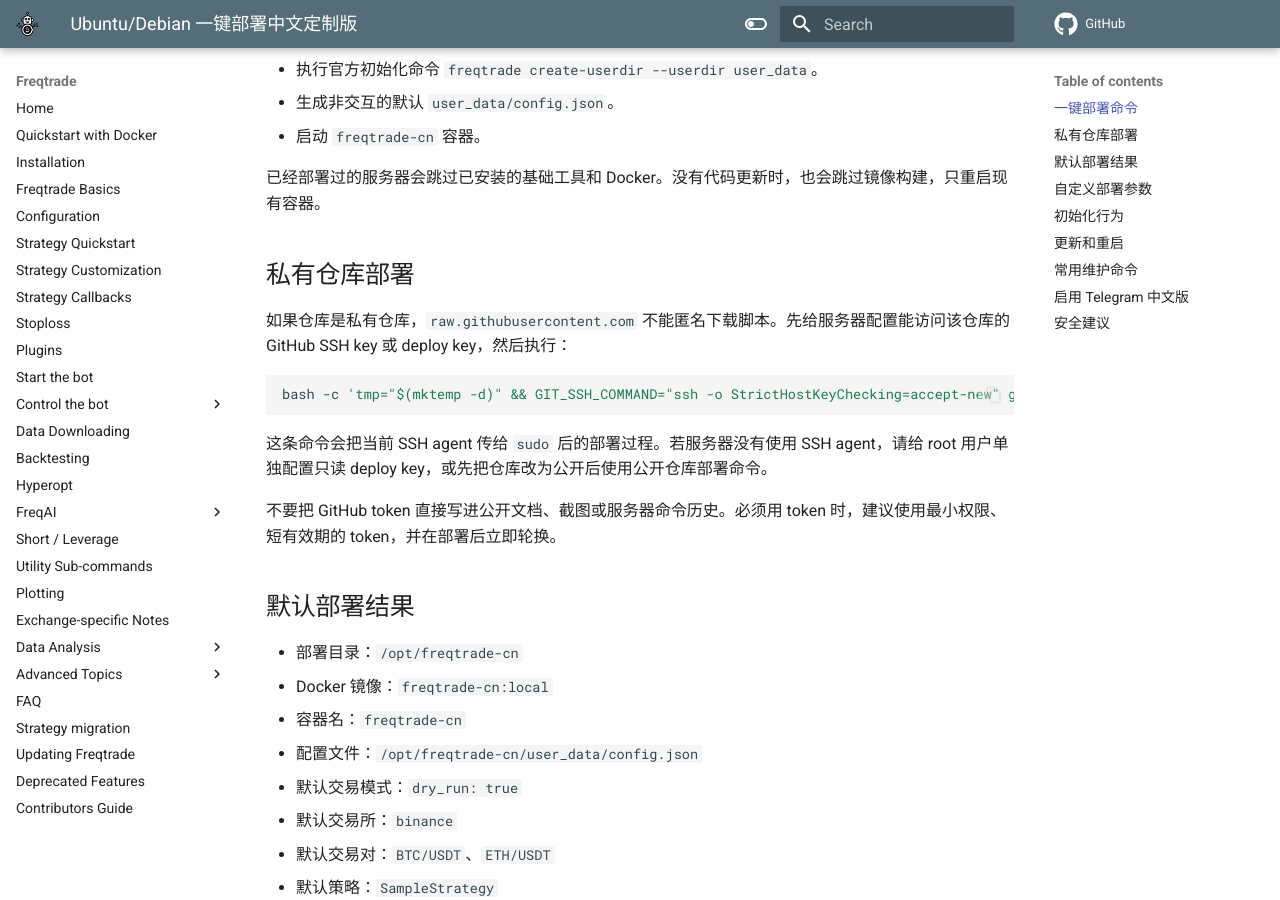
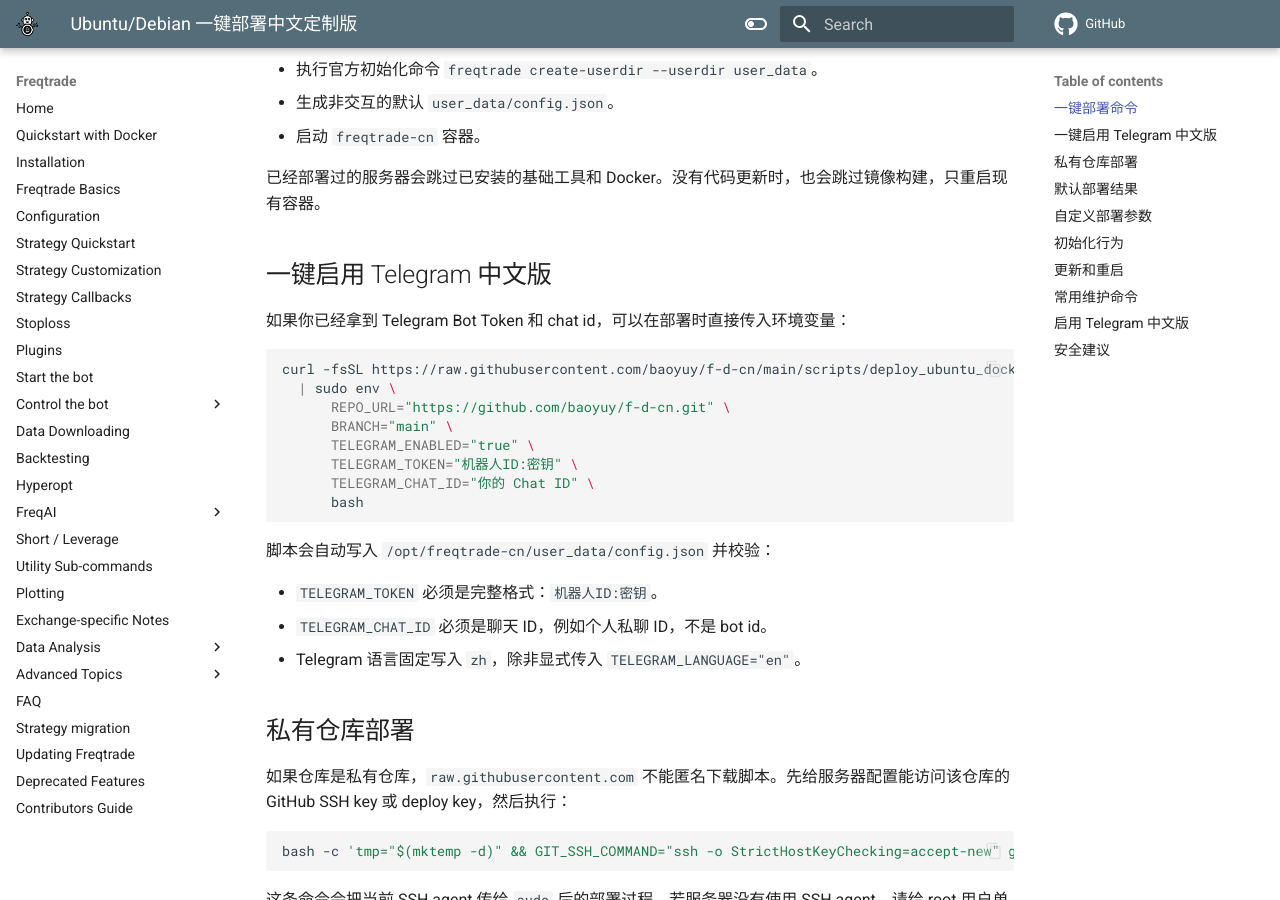
Before and after one commit to baoyuy/f-d-cn, an MkDocs documentation site: the page built from docs/deploy-one-command-zh.md, in a window 1280 px wide and 900 px high, scrolled down 808 px. Built offline with MkDocs 1.6.1 and Material for MkDocs 9.7.7, drawn with Linux system fonts in a browser that asks for light colours; comment, search, counter and statistics services are not loaded; the version menu is left out; some of the changed text lies outside the part shown.

Commit message:
deploy: validate telegram configuration

````diff
--- a/docs/deploy-one-command-zh.md
+++ b/docs/deploy-one-command-zh.md
@@ -29,6 +29,27 @@
 - 启动 `freqtrade-cn` 容器。
 
 已经部署过的服务器会跳过已安装的基础工具和 Docker。没有代码更新时，也会跳过镜像构建，只重启现有容器。
+
+## 一键启用 Telegram 中文版
+
+如果你已经拿到 Telegram Bot Token 和 chat id，可以在部署时直接传入环境变量：
+
+```bash
+curl -fsSL https://raw.githubusercontent.com/baoyuy/f-d-cn/main/scripts/deploy_ubuntu_docker.sh \
+  | sudo env \
+      REPO_URL="https://github.com/baoyuy/f-d-cn.git" \
+      BRANCH="main" \
+      TELEGRAM_ENABLED="true" \
+      TELEGRAM_TOKEN="机器人ID:密钥" \
+      TELEGRAM_CHAT_ID="你的 Chat ID" \
+      bash
+```
+
+脚本会自动写入 `/opt/freqtrade-cn/user_data/config.json` 并校验：
+
+- `TELEGRAM_TOKEN` 必须是完整格式：`机器人ID:密钥`。
+- `TELEGRAM_CHAT_ID` 必须是聊天 ID，例如个人私聊 ID，不是 bot id。
+- Telegram 语言固定写入 `zh`，除非显式传入 `TELEGRAM_LANGUAGE="en"`。
 
 ## 私有仓库部署
 
@@ -79,6 +100,10 @@
 - `API_PORT`：宿主机本地 API 端口，默认 `8080`。
 - `STRATEGY`：启动策略，默认 `SampleStrategy`。
 - `IMAGE_NAME`：本地 Docker 镜像名，默认 `freqtrade-cn:local`。
+- `TELEGRAM_ENABLED`：是否启用 Telegram，传 `true` 会开启。
+- `TELEGRAM_TOKEN`：完整 Telegram Bot Token，格式必须是 `机器人ID:密钥`。
+- `TELEGRAM_CHAT_ID`：Telegram chat id。
+- `TELEGRAM_LANGUAGE`：Telegram 语言，默认 `zh`。
 
 ## 初始化行为
 
````
Also changed, not shown: README.md (+13 -0 lines), 1 other file.
